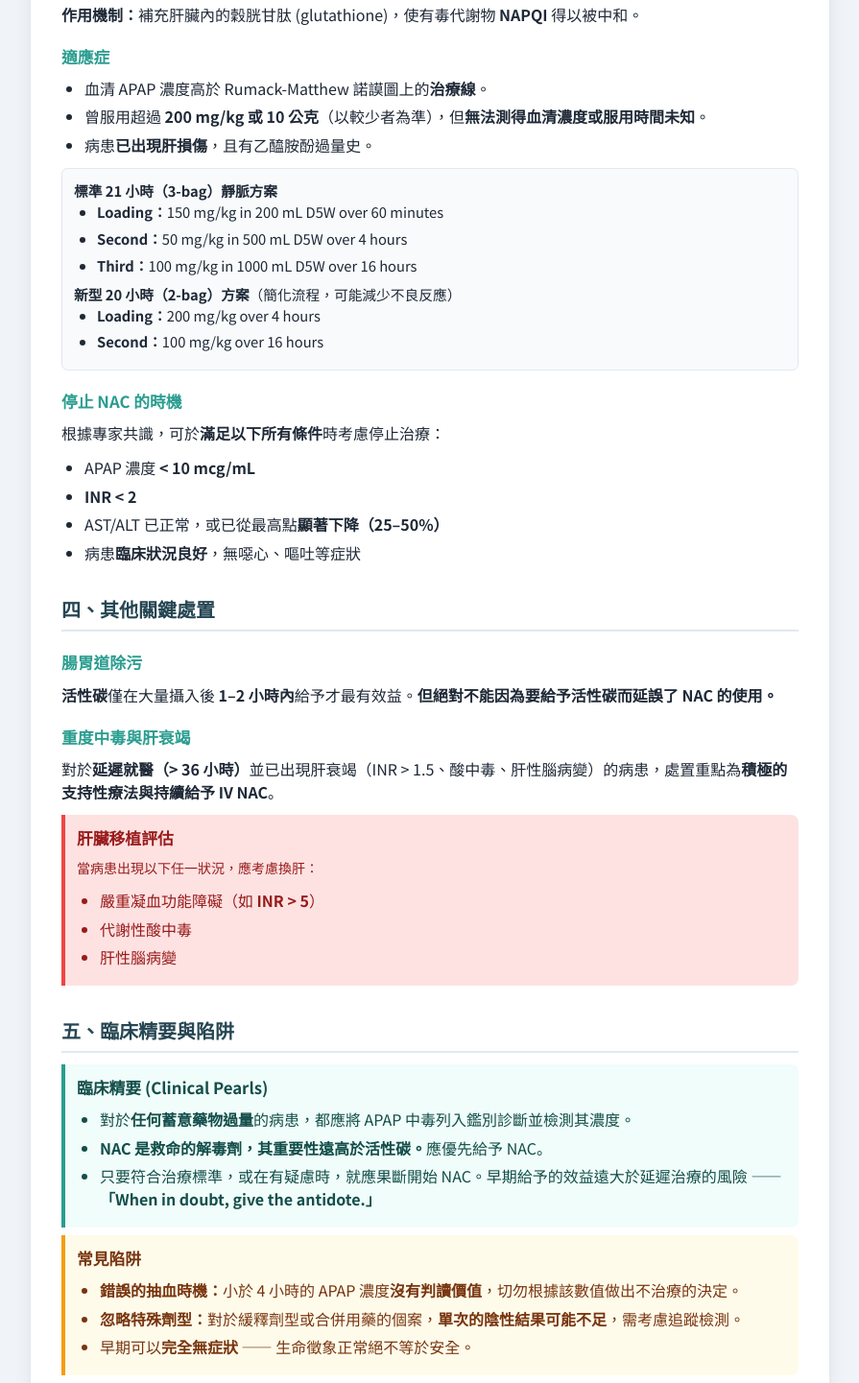
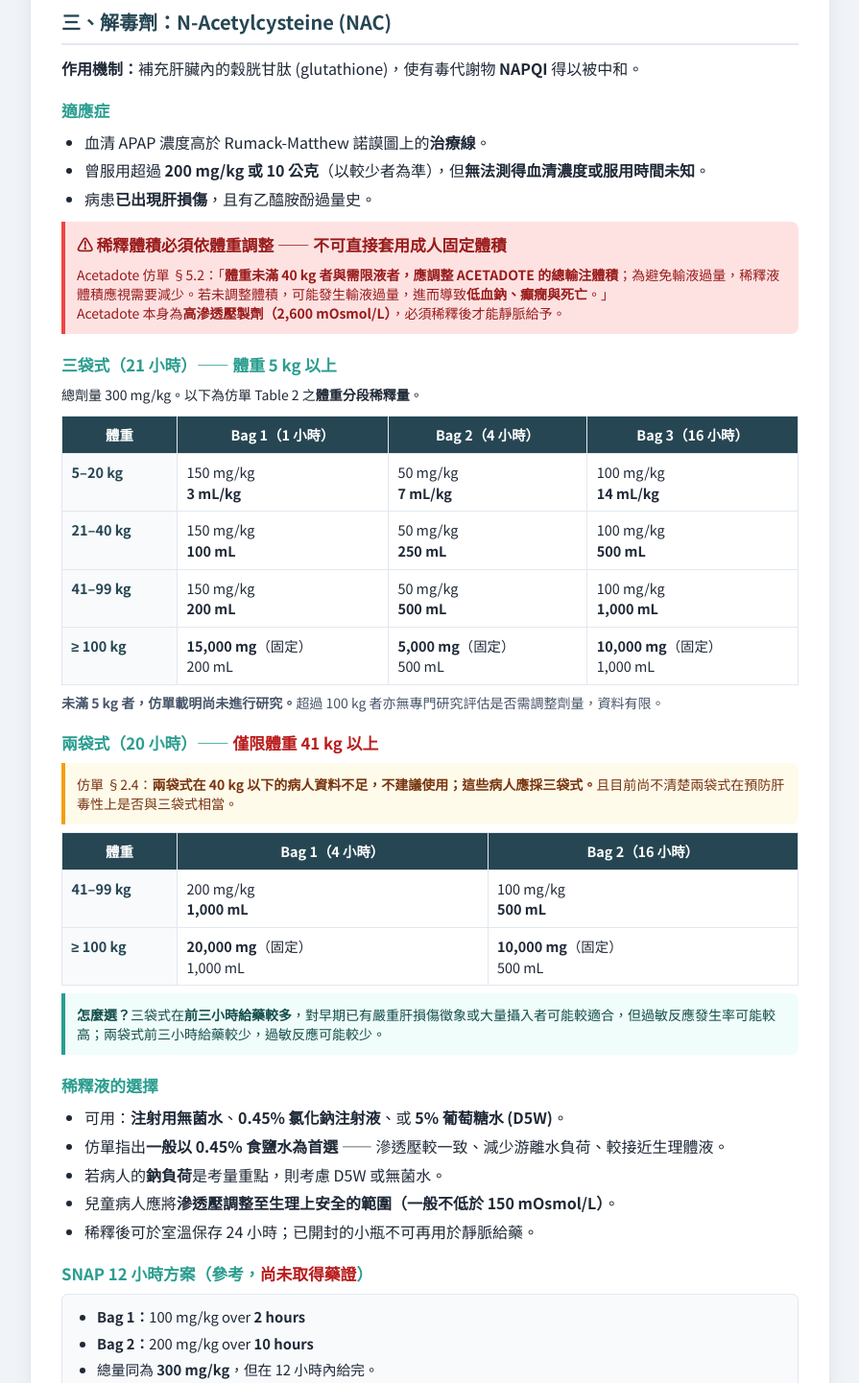
Before and after one commit to ck5227/toxicology, a plain HTML site: page acetaminophen/index.html in a window 1280 px wide. Shown: the part 1344-2785 px from the top of the page at 96% size, without its empty margins (192-1087 px from the left). Drawn offline with Linux system fonts and the light colour scheme.

Commit message:
乙醯胺酚：NAC 劑量改為依體重分段，並補輸液過量警語
原先頁面列出固定的 200/500/1,000 mL 稀釋量，該組數字僅適用於
41-99 kg；對 40 kg 以下病人直接套用，正是仿單 §5.2 警告會導致
低血鈉、癲癇與死亡的情境。

依 Acetadote 美國 FDA 仿單 2024 年 11 月版更新：
- 三袋式改為完整體重分段表（5-20 kg 用 mL/kg；21-40 kg；
  41-99 kg；>=100 kg 為固定毫克數），並載明未滿 5 kg 未經研究
- 兩袋式標明「僅限 41 kg 以上」—— 仿單 §2.4 指出 40 kg 以下
  資料不足、應採三袋式
- 新增 §5.2 Fluid Overload 警語與高滲透壓 (2,600 mOsmol/L) 說明
- 新增稀釋液選擇：一般以 0.45% 食鹽水為首選，兒童滲透壓
  一般不低於 150 mOsmol/L
- 新增三袋 vs 兩袋的選擇考量

另新增 SNAP 12 小時方案（100 mg/kg over 2 h → 200 mg/kg over
10 h，總量同為 300 mg/kg），並明確標示為尚未取得藥證、不在仿單
稀釋表範圍內，附 BASL 共識之出院限制。

出處已列於參考段落。

Co-Authored-By: Claude Opus 5 <noreply@anthropic.com>

```diff
--- a/acetaminophen/index.html
+++ b/acetaminophen/index.html
@@ -5,7 +5,7 @@
 <meta name="viewport" content="width=device-width, initial-scale=1.0">
 
 <title>乙醯胺酚 (Acetaminophen) 中毒處置 — 抽血時機、諾謨圖與 NAC 劑量 | 臨床毒物學精要</title>
-<meta name="description" content="乙醯胺酚急性中毒：4 小時後才可抽血、Rumack-Matthew 諾謨圖治療線、經驗性 NAC 的劑量門檻（成人 10 g 或 200 mg/kg）、21 小時三袋與 20 小時兩袋 NAC 方案、停藥條件、肝臟移植評估指標。">
+<meta name="description" content="乙醯胺酚急性中毒：4 小時後才可抽血、Rumack-Matthew 諾謨圖治療線、經驗性 NAC 的劑量門檻（成人 10 g 或 200 mg/kg）、依體重分段的三袋式與兩袋式稀釋表、輸液過量警語、停藥條件、肝臟移植評估指標。">
 <meta name="author" content="潘麒亘 醫師">
 <meta name="robots" content="index, follow">
 <link rel="canonical" href="https://ck5227.github.io/toxicology/acetaminophen/">
@@ -13,7 +13,7 @@
 <meta property="og:type" content="article">
 <meta property="og:site_name" content="臨床毒物學精要">
 <meta property="og:title" content="乙醯胺酚 (Acetaminophen) 中毒處置">
-<meta property="og:description" content="抽血時機、諾謨圖判讀、NAC 兩種靜脈方案與停藥條件、肝移植評估。">
+<meta property="og:description" content="抽血時機、諾謨圖判讀、依體重分段的 NAC 稀釋表與輸液過量警語、停藥條件。">
 <meta property="og:url" content="https://ck5227.github.io/toxicology/acetaminophen/">
 <meta property="og:locale" content="zh_TW">
 
@@ -112,6 +112,7 @@
             <li><span class="list-item-label">風險評估:</span>將 4–24 小時間測得的濃度繪於 <b>Rumack-Matthew 諾謨圖</b>；落在治療線（4 小時 150 mcg/mL 起算）或其上方即啟動 NAC。</li>
             <li><span class="list-item-label">經驗性治療:</span>若無法在 8 小時內取得濃度，且攝入<b>成人 ≥ 10 公克</b>或<b>≥ 200 mg/kg</b>，直接給 NAC。</li>
             <li><span class="list-item-label">關鍵觀念:</span><b>NAC 優先於活性碳。</b>絕不能因為要給活性碳而延誤 NAC。</li>
+            <li><span class="list-item-label">稀釋量:</span><b>依體重分段，不是固定值。</b>未滿 40 kg 或需限液者若直接套用成人體積，可能造成<b>低血鈉、癲癇與死亡</b>。</li>
         </ul>
     </div>
 
@@ -151,18 +152,85 @@
             <li>曾服用超過 <b>200 mg/kg 或 10 公克</b>（以較少者為準），但<b>無法測得血清濃度或服用時間未知</b>。</li>
             <li>病患<b>已出現肝損傷</b>，且有乙醯胺酚過量史。</li>
         </ul>
+        <div class="corrosive-note">
+            <h4 style="color:#991b1b;margin-top:0">⚠ 稀釋體積必須依體重調整 —— 不可直接套用成人固定體積</h4>
+            <p class="text-sm" style="margin-bottom:0">Acetadote 仿單 §5.2：「<b>體重未滿 40 kg 者與需限液者，應調整 ACETADOTE 的總輸注體積</b>；為避免輸液過量，稀釋液體積應視需要減少。若未調整體積，可能發生輸液過量，進而導致<b>低血鈉、癲癇與死亡</b>。」<br>
+            Acetadote 本身為<b>高滲透壓製劑（2,600 mOsmol/L）</b>，必須稀釋後才能靜脈給予。</p>
+        </div>
+
+        <h4>三袋式（21 小時）—— 體重 5 kg 以上</h4>
+        <p class="text-sm">總劑量 300 mg/kg。以下為仿單 Table 2 之<b>體重分段稀釋量</b>。</p>
+        <table class="cmp">
+            <thead><tr>
+                <th style="width:7.5rem">體重</th>
+                <th>Bag 1（1 小時）</th>
+                <th>Bag 2（4 小時）</th>
+                <th>Bag 3（16 小時）</th>
+            </tr></thead>
+            <tbody>
+                <tr><th>5–20 kg</th>
+                    <td>150 mg/kg<br><b>3 mL/kg</b></td>
+                    <td>50 mg/kg<br><b>7 mL/kg</b></td>
+                    <td>100 mg/kg<br><b>14 mL/kg</b></td></tr>
+                <tr><th>21–40 kg</th>
+                    <td>150 mg/kg<br><b>100 mL</b></td>
+                    <td>50 mg/kg<br><b>250 mL</b></td>
+                    <td>100 mg/kg<br><b>500 mL</b></td></tr>
+                <tr><th>41–99 kg</th>
+                    <td>150 mg/kg<br><b>200 mL</b></td>
+                    <td>50 mg/kg<br><b>500 mL</b></td>
+                    <td>100 mg/kg<br><b>1,000 mL</b></td></tr>
+                <tr><th>≥ 100 kg</th>
+                    <td><b>15,000 mg</b>（固定）<br>200 mL</td>
+                    <td><b>5,000 mg</b>（固定）<br>500 mL</td>
+                    <td><b>10,000 mg</b>（固定）<br>1,000 mL</td></tr>
+            </tbody>
+        </table>
+        <p class="text-sm" style="color:#475569"><b>未滿 5 kg 者，仿單載明尚未進行研究。</b>超過 100 kg 者亦無專門研究評估是否需調整劑量，資料有限。</p>
+
+        <h4>兩袋式（20 小時）—— <span class="text-red-700">僅限體重 41 kg 以上</span></h4>
+        <div class="pitfall-box" style="margin-top:0">
+            <p class="text-sm" style="margin-bottom:0">仿單 §2.4：<b>兩袋式在 40 kg 以下的病人資料不足，不建議使用；這些病人應採三袋式。</b>且目前尚不清楚兩袋式在預防肝毒性上是否與三袋式相當。</p>
+        </div>
+        <table class="cmp">
+            <thead><tr>
+                <th style="width:7.5rem">體重</th>
+                <th>Bag 1（4 小時）</th>
+                <th>Bag 2（16 小時）</th>
+            </tr></thead>
+            <tbody>
+                <tr><th>41–99 kg</th>
+                    <td>200 mg/kg<br><b>1,000 mL</b></td>
+                    <td>100 mg/kg<br><b>500 mL</b></td></tr>
+                <tr><th>≥ 100 kg</th>
+                    <td><b>20,000 mg</b>（固定）<br>1,000 mL</td>
+                    <td><b>10,000 mg</b>（固定）<br>500 mL</td></tr>
+            </tbody>
+        </table>
+        <div class="teach-box">
+            <p class="text-sm" style="margin-bottom:0"><b>怎麼選？</b>三袋式在<b>前三小時給藥較多</b>，對早期已有嚴重肝損傷徵象或大量攝入者可能較適合，但過敏反應發生率可能較高；兩袋式前三小時給藥較少，過敏反應可能較少。</p>
+        </div>
+
+        <h4>稀釋液的選擇</h4>
+        <ul>
+            <li>可用：<b>注射用無菌水</b>、<b>0.45% 氯化鈉注射液</b>、或 <b>5% 葡萄糖水 (D5W)</b>。</li>
+            <li>仿單指出<b>一般以 0.45% 食鹽水為首選</b> —— 滲透壓較一致、減少游離水負荷、較接近生理體液。</li>
+            <li>若病人的<b>鈉負荷</b>是考量重點，則考慮 D5W 或無菌水。</li>
+            <li>兒童病人應將<b>滲透壓調整至生理上安全的範圍（一般不低於 150 mOsmol/L）</b>。</li>
+            <li>稀釋後可於室溫保存 24 小時；已開封的小瓶不可再用於靜脈給藥。</li>
+        </ul>
+
+        <h4>SNAP 12 小時方案（參考，<span class="text-red-700">尚未取得藥證</span>）</h4>
         <div class="dose">
-            <b>標準 21 小時（3-bag）靜脈方案</b>
             <ul style="margin-bottom:.5rem">
-                <li><b>Loading：</b>150 mg/kg in 200 mL D5W over 60 minutes</li>
-                <li><b>Second：</b>50 mg/kg in 500 mL D5W over 4 hours</li>
-                <li><b>Third：</b>100 mg/kg in 1000 mL D5W over 16 hours</li>
+                <li><b>Bag 1：</b>100 mg/kg over <b>2 hours</b></li>
+                <li><b>Bag 2：</b>200 mg/kg over <b>10 hours</b></li>
+                <li>總量同為 <b>300 mg/kg</b>，但在 12 小時內給完。</li>
             </ul>
-            <b>新型 20 小時（2-bag）方案</b>（簡化流程，可能減少不良反應）
-            <ul style="margin-bottom:0">
-                <li><b>Loading：</b>200 mg/kg over 4 hours</li>
-                <li><b>Second：</b>100 mg/kg over 16 hours</li>
-            </ul>
+            <p class="text-sm" style="margin-bottom:0">出自 Bateman 等，Lancet 2014；該試驗顯示<b>嘔吐與類過敏反應較少</b>、較少需要中斷治療。2019 年 eClinicalMedicine 的後續研究認為療效與 21 小時方案相當，<b>但樣本數不足以據此給臨床確定結論</b>。</p>
+        </div>
+        <div class="corrosive-note">
+            <p class="text-sm" style="margin-bottom:0"><b>使用前務必注意：</b>此方案<b>非 FDA 核准用法</b>（英國 BASL 共識聲明載明為 unlicensed），且<b>不在上述 Acetadote 仿單的體重稀釋表範圍內</b>。流程上需於輸注第 10 小時抽血，以決定是否需延長治療。BASL 共識並提醒：<b>大量攝入、延遲就醫、分次或混合用藥過量、低 BMI 者，不宜在 12 小時即出院。</b>採用與否應依院內規範決定。</p>
         </div>
         <h4>停止 NAC 的時機</h4>
         <p>根據專家共識，可於<b>滿足以下所有條件</b>時考慮停止治療：</p>
@@ -209,7 +277,9 @@
         <h3>參考與說明</h3>
         <ul style="font-size:.9rem;color:#475569">
             <li>本頁臨床內容主要參考 <b>Micromedex</b>（Merative）之毒物處置專論，由作者整理、節錄為臨床快速參考格式，並酌參 Goldfrank's Toxicologic Emergencies 等標準參考。</li>
-            <li>臨床內容整理基準：<b>2025 年 7 月</b>；頁面最後更新：2026 年 11 月 4 日。</li>
+            <li>NAC 之體重分段劑量與稀釋量、輸液過量警語，依據 <b>Acetadote (acetylcysteine) injection 美國 FDA 仿單，2024 年 11 月版</b>（Table 2、Table 3、§2.4、§5.2）。</li>
+            <li>SNAP 12 小時方案依據 Bateman 等，Lancet 2014;383:697-704 與 eClinicalMedicine 2019 後續研究；英國 BASL 共識聲明載明該用法尚未取得藥證。</li>
+            <li>臨床內容整理基準：<b>2025 年 7 月</b>；NAC 劑量段落更新：2026 年 11 月 22 日。</li>
             <li>本頁為教學用摘要，<b>不等同於原始資料庫內容</b>。劑量與處置細節請以最新文獻、<b>院內規範</b>及毒物諮詢中心建議為準，並於臨床決策時查閱原始出處。</li>
         </ul>
     </article>
```
